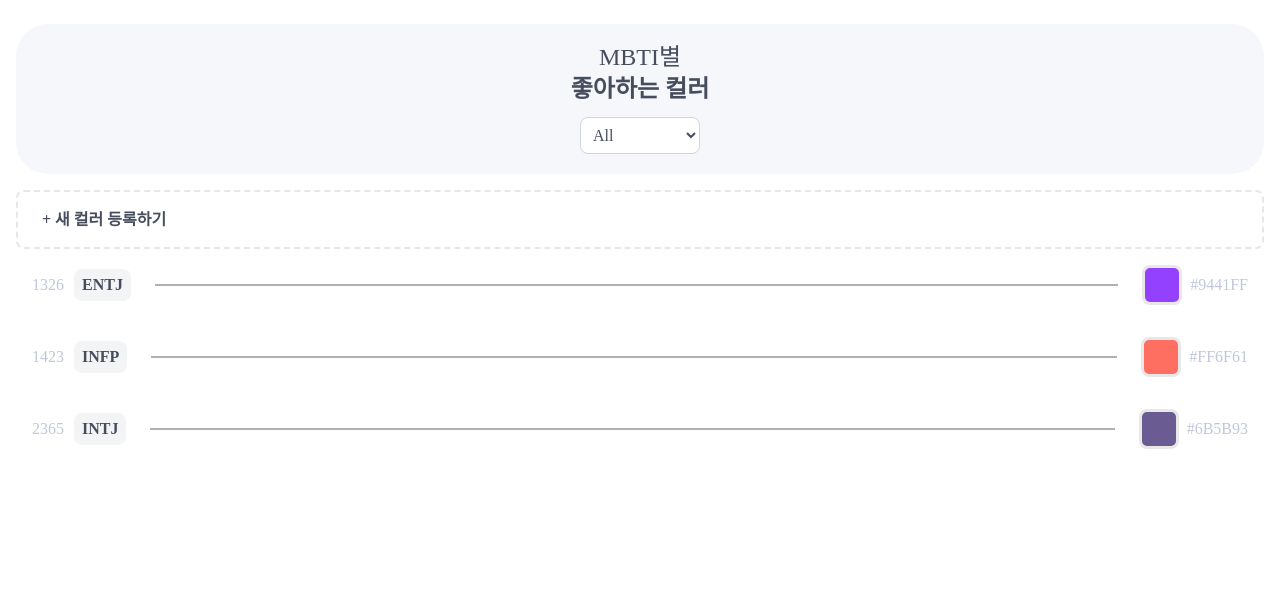
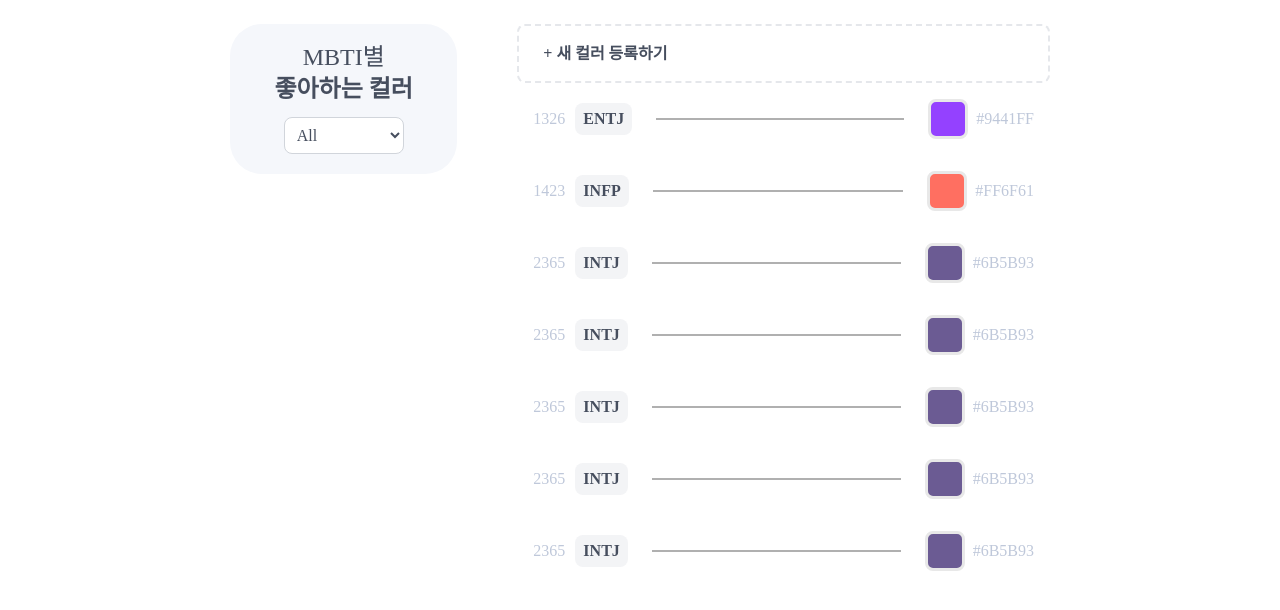
Before and after one commit to gibeom0218/mbticolor, a React (Create React App) app: page / in a window 1280 px wide. Shown: the top 610 px of the page. Built offline with nearby package versions, Linux system fonts and the light colour scheme.

Commit message:
feat : 메인 페이지 반응형 적용

```diff
--- a/src/components/Header.tsx
+++ b/src/components/Header.tsx
@@ -2,7 +2,7 @@ import mbtiTypes from '../constant/mbti';
 
 const Header = () => {
   return (
-    <header className="flex flex-col h-[150px] self-stretch rounded-[32px] justify-center items-center bg-[#F5F7FB] gap-2">
+    <header className="flex w-[100%] flex-col h-[150px] self-stretch rounded-[32px] justify-center items-center bg-[#F5F7FB] gap-2 tablet:w-[350px]">
       <p className="text-[#464E5E] text-right text-[24px] font-normal">MBTI별</p>
       <p className="text-[#464E5E] text-right text-[24px] font-bold">좋아하는 컬러</p>
       <select className="w-[120px] mt-2 p-2 text-[#464E5E] text-[16px] rounded-lg border border-[#D1D5DB] bg-white focus:outline-none focus:ring-2 focus:ring-[#9CA3AF]">
--- a/src/components/MbtiColorInfo.tsx
+++ b/src/components/MbtiColorInfo.tsx
@@ -2,6 +2,11 @@ const mbtiColors = [
   { code: '1326', type: 'ENTJ', color: '#9441FF' },
   { code: '1423', type: 'INFP', color: '#FF6F61' },
   { code: '2365', type: 'INTJ', color: '#6B5B93' },
+  { code: '2365', type: 'INTJ', color: '#6B5B93' },
+  { code: '2365', type: 'INTJ', color: '#6B5B93' },
+  { code: '2365', type: 'INTJ', color: '#6B5B93' },
+  { code: '2365', type: 'INTJ', color: '#6B5B93' },
+
   // 추가 데이터 예시...
 ];
 
@@ -10,7 +15,7 @@ const MbtiColorInfo = () => {
     <div className="flex w-[100%] flex-col items-start self-stretch">
       <button
         type="button"
-        className="flex h-[59px] py-[20px] pl-[24px] pr-[200px] items-center self-stretch text-[#464E5E] text-[16px] rounded-[8px] border-[2px] border-dashed border-[]  font-semibold"
+        className="flex h-[59px] py-[20px] pl-[24px] pr-[100px] items-center self-stretch text-[#464E5E] text-[16px] rounded-[8px] border-[2px] border-dashed border-[]  font-semibold"
       >
         + 새 컬러 등록하기
       </button>
--- a/src/pages/HomePage.tsx
+++ b/src/pages/HomePage.tsx
@@ -3,7 +3,7 @@ import MbtiColorInfo from '../components/MbtiColorInfo';
 
 const HomePage = () => {
   return (
-    <div className="flex pt-[24px] px-[16px] flex-col justify-end items-start gap-[16px] bg-white">
+    <div className="flex pt-[24px] px-[16px] flex-col justify-end items-start gap-[16px] bg-white tablet:px-[230px] tablet:flex-row tablet:gap-[60px]">
       <Header />
       <MbtiColorInfo />
     </div>
```
